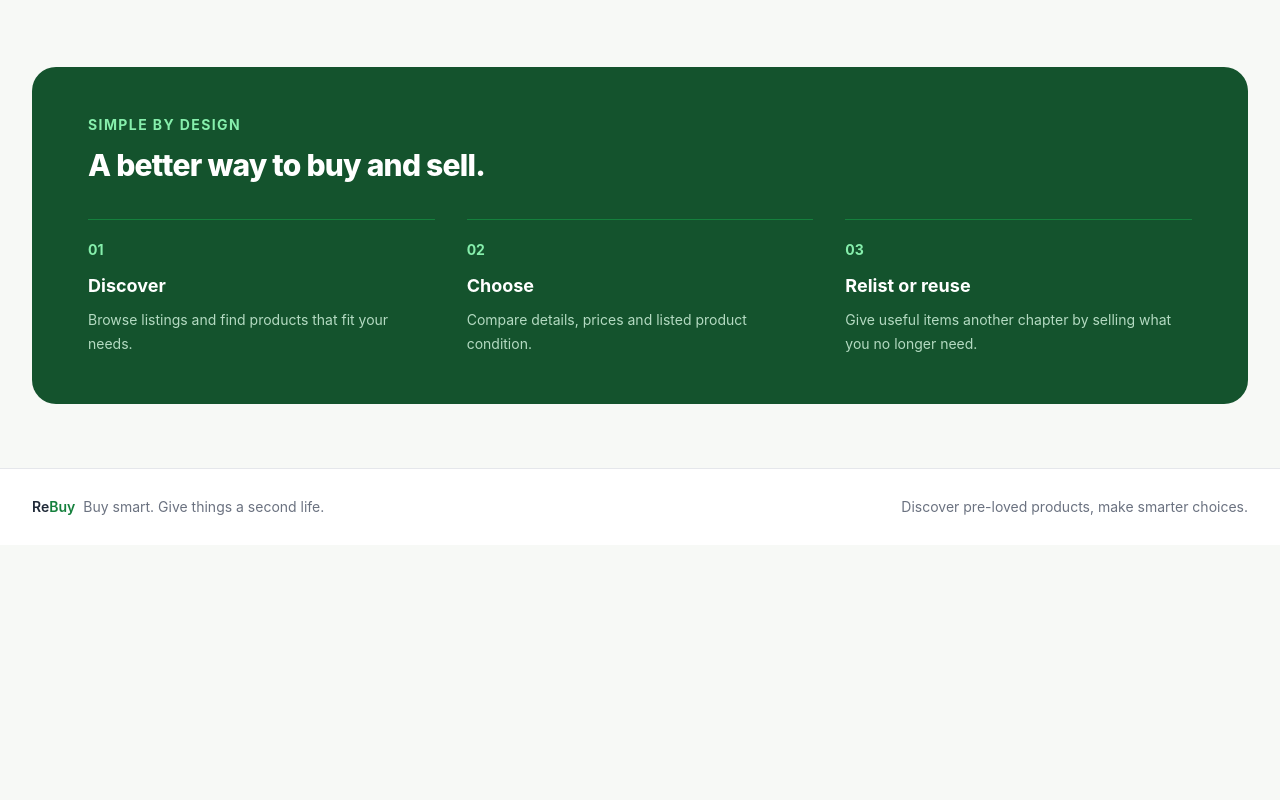
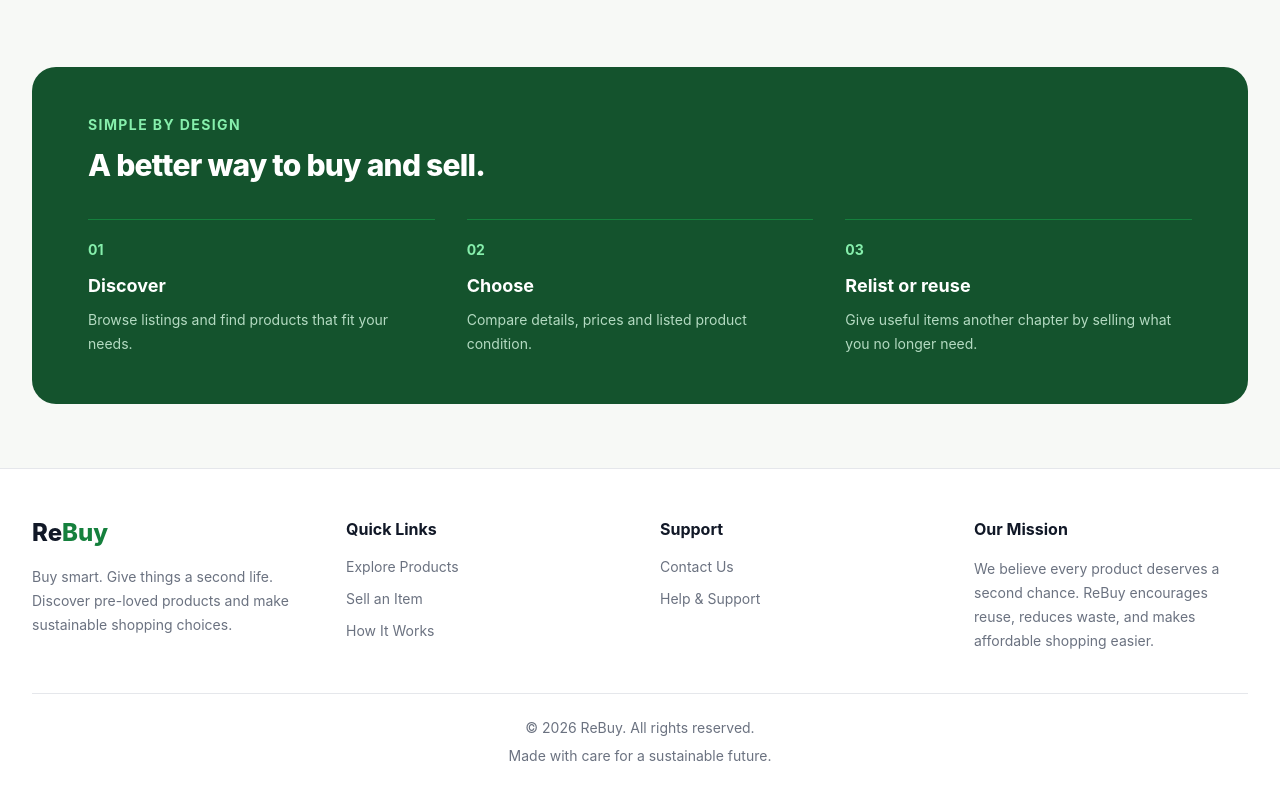
Before and after one commit to prasun-mittal/ReBuy, a React app in the folder ReBuy/frontend/: page / in a window 1280 px wide. Shown: the part 1252-2052 px from the top of the page. Before the commit the page ends 1797 px from the top, so only its background shows below. Built offline with nearby package versions, Linux system fonts and the light colour scheme; no server answers; the HTML template or start-up script is replaced by a standard one.

Commit message:
Footer added

```diff
--- a/ReBuy/frontend/src/App.jsx
+++ b/ReBuy/frontend/src/App.jsx
@@ -74,17 +74,63 @@ function App() {
           />
         </Routes>
 
-        <footer className="mt-16 border-t border-gray-200 bg-white">
-          <div className="mx-auto flex max-w-7xl flex-col gap-3 px-4 py-7 text-sm text-gray-500 sm:flex-row sm:items-center sm:justify-between sm:px-6 lg:px-8">
-            <p className="font-semibold text-gray-800">
-              Re<span className="text-green-700">Buy</span>
-              <span className="ml-2 font-normal text-gray-500">
+
+    <footer className="mt-16 border-t border-gray-200 bg-white">
+        <div className="mx-auto max-w-7xl px-4 py-12 sm:px-6 lg:px-8">
+
+          <div className="grid grid-cols-1 gap-10 sm:grid-cols-2 lg:grid-cols-4">
+
+            {/* Brand */}
+            <div>
+              <Link to="/" className="text-2xl font-extrabold text-gray-900">
+                Re<span className="text-green-700">Buy</span>
+              </Link>
+              <p className="mt-4 text-sm leading-6 text-gray-500">
                 Buy smart. Give things a second life.
-              </span>
-            </p>
-            <p>Discover pre-loved products, make smarter choices.</p>
+                Discover pre-loved products and make
+                sustainable shopping choices.
+              </p>
+            </div>
+
+            {/* Quick Links */}
+            <div>
+              <h3 className="font-bold text-gray-900">Quick Links</h3>
+              <ul className="mt-4 space-y-3 text-sm text-gray-500">
+                <li><Link to="/" className="hover:text-green-700">Explore Products</Link></li>
+                <li><Link to="/sell" className="hover:text-green-700">Sell an Item</Link></li>
+                <li><a href="/#how-it-works" className="hover:text-green-700">How It Works</a></li>
+              </ul>
+            </div>
+
+            {/* Support */}
+            <div>
+              <h3 className="font-bold text-gray-900">Support</h3>
+              <ul className="mt-4 space-y-3 text-sm text-gray-500">
+                <li><a href="mailto:support@rebuy.com" className="hover:text-green-700">Contact Us</a></li>
+                <li><a href="mailto:support@rebuy.com" className="hover:text-green-700">Help & Support</a></li>
+              </ul>
+            </div>
+
+            {/* About */}
+            <div>
+              <h3 className="font-bold text-gray-900">Our Mission</h3>
+              <p className="mt-4 text-sm leading-6 text-gray-500">
+                We believe every product deserves a second chance.
+                ReBuy encourages reuse, reduces waste, and makes
+                affordable shopping easier.
+              </p>
+            </div>
+
           </div>
-        </footer>
+
+          <div className="mt-10 border-t border-gray-200 pt-6 text-center text-sm text-gray-500">
+            © {new Date().getFullYear()} ReBuy. All rights reserved.
+            <p className="mt-2">Made with care for a sustainable future.</p>
+          </div>
+
+        </div>
+      </footer>
+
       </div>
     </BrowserRouter>
   );
```
